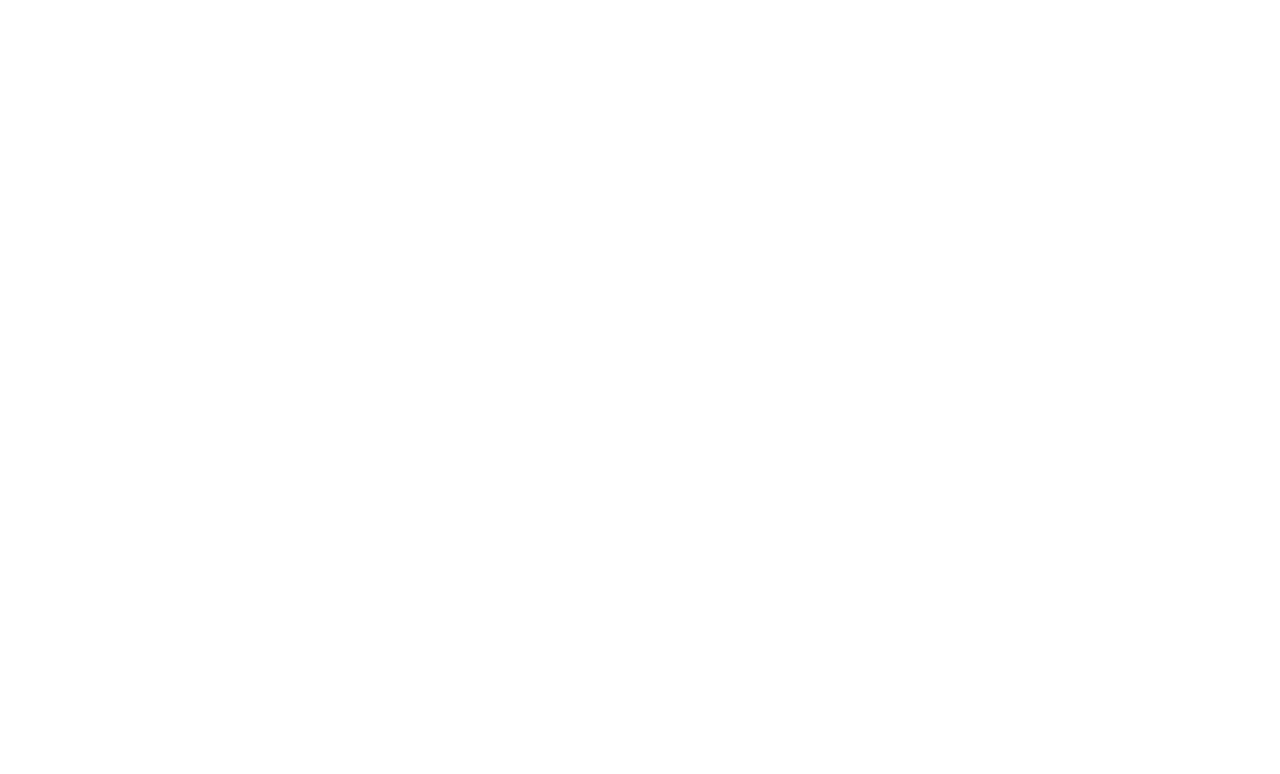
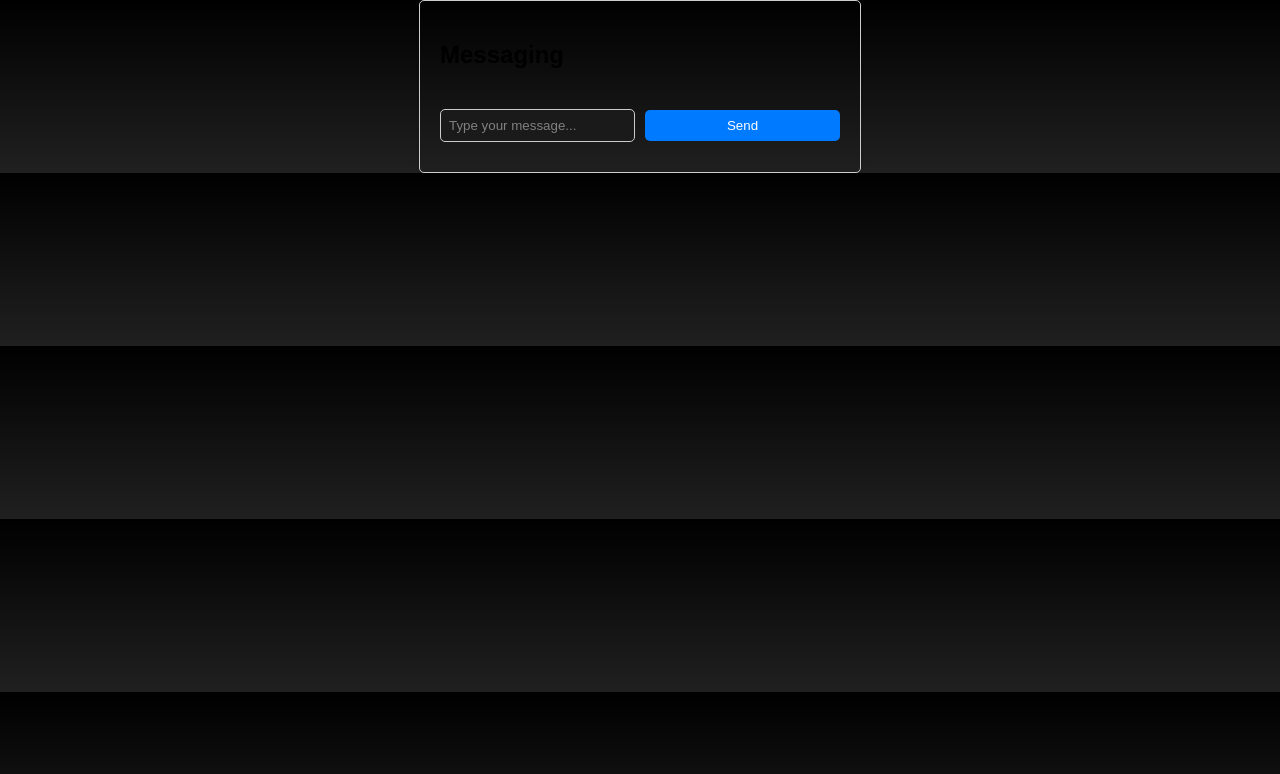
Before and after one commit to JZYNX/Elevate., a React (Create React App) app in the folder crm/: page /message in a window 1280 px wide. Before the commit this address had no page. Shown: the top 774 px of the page. Built offline with nearby package versions, Linux system fonts and the light colour scheme.

Commit message:
Dummy pages. Prototyping

```diff
--- a/crm/src/App.css
+++ /dev/null
@@ -1,79 +0,0 @@
-body {
-  margin: 0;
-  font-family: Arial, sans-serif;
-  background: linear-gradient(to bottom, #000000, #202020);
-}
-
-.login-container {
-  display: flex;
-  flex-direction: column;
-  align-items: center;
-  justify-content: center;
-  height: 100vh;
-}
-
-.app-title {
-  font-size: 48px;
-  color: white;
-  margin-bottom: 40px;
-  letter-spacing: 2px;
-  text-transform: uppercase;
-}
-
-.login-form {
-  display: flex;
-  flex-direction: column;
-  align-items: center;
-  width: 30%;
-  background-color: #2a2a2a;
-  padding: 20px;
-  border-radius: 8px;
-  box-shadow: 0px 0px 10px rgba(255, 255, 255, 0.1);
-  text-align: center;
-  margin: 0 auto;
-}
-
-.login-header {
-  font-size: 24px;
-  color: white;
-  margin-bottom: 20px;
-}
-
-input {
-  width: 100%;
-  padding: 10px;
-  margin: 10px 0;
-  background-color: #1a1a1a;
-  border: none;
-  border-radius: 4px;
-  color: white;
-}
-
-input::placeholder {
-  color: #808080;
-}
-
-/* Add margin to create space between password input and login button */
-input[type="password"] {
-  margin-bottom: 20px;
-}
-
-button {
-  width: 100%;
-  padding: 10px;
-  background-color: #007bff;
-  color: white;
-  border: none;
-  border-radius: 4px;
-  cursor: pointer;
-  transition: background-color 0.3s;
-}
-
-button:hover {
-  background-color: #0056b3;
-}
-
-button:disabled {
-  background-color: #808080;
-  cursor: not-allowed;
-}
--- a/crm/src/App.js
+++ b/crm/src/App.js
@@ -1,13 +1,15 @@
 import React from "react";
-import './App.css';
 import {BrowserRouter, Routes, Route} from 'react-router-dom'
 import Login from "./pages/Login"
+import Dashboard from "./pages/Dashboard"
+import Message from "./pages/Message"
 
 export default function App() {
   return <BrowserRouter>
     <Routes>
-      <Route path = "/login" element = {<Login />} />
-      {/* <Route path = "/" element = {<Home />} /> */}
+      <Route path = "/" element = {<Login />} />
+      <Route path = "/dashboard" element = {<Dashboard />} />
+      <Route path = "/message" element = {<Message />} />
     </Routes>
   </BrowserRouter>
 }
--- /dev/null
+++ b/crm/src/pages/Dashboard.css
@@ -0,0 +1,35 @@
+/* Dashboard.module.css */
+
+.dashboard {
+    padding: 20px;
+    background-color: #f5f5f5;
+    border: 1px solid #ccc;
+    border-radius: 5px;
+    box-shadow: 0px 2px 4px rgba(0, 0, 0, 0.1);
+  }
+
+  .task-list {
+    margin-top: 20px;
+  }
+
+  .task {
+    padding: 10px;
+    margin: 10px 0;
+    background-color: #ffffff;
+    border: 1px solid #ddd;
+    border-radius: 5px;
+    box-shadow: 0px 1px 2px rgba(0, 0, 0, 0.1);
+  }
+
+  .notification-list {
+    margin-top: 20px;
+  }
+
+  .notification {
+    padding: 10px;
+    margin: 10px 0;
+    background-color: #ffffff;
+    border: 1px solid #ddd;
+    border-radius: 5px;
+    box-shadow: 0px 1px 2px rgba(0, 0, 0, 0.1);
+  }
--- /dev/null
+++ b/crm/src/pages/Dashboard.jsx
@@ -0,0 +1,41 @@
+import React from 'react';
+import './Dashboard.css'; // Import the CSS file
+
+function Dashboard() {
+  // Example data for tasks and notifications
+  const todayTasks = [
+    { id: 1, title: 'Complete project report', time: '10:00 AM' },
+    { id: 2, title: 'Meeting with client', time: '02:00 PM' },
+    // Add more tasks
+  ];
+
+  const recentNotifications = [
+    { id: 1, text: 'New email from John Doe', time: '2 minutes ago' },
+    { id: 2, text: 'Upcoming event reminder', time: '1 hour ago' },
+    // Add more notifications
+  ];
+
+  return (
+    <div className="dashboard">
+      <h2>Dashboard</h2>
+      <div className="task-list">
+        <h3>Today's Tasks</h3>
+        <ul>
+          {todayTasks.map(task => (
+            <li key={task.id} className="task">{task.title} - {task.time}</li>
+          ))}
+        </ul>
+      </div>
+      <div className="notification-list">
+        <h3>Recent Notifications</h3>
+        <ul>
+          {recentNotifications.map(notification => (
+            <li key={notification.id} className="notification">{notification.text} - {notification.time}</li>
+          ))}
+        </ul>
+      </div>
+    </div>
+  );
+}
+
+export default Dashboard;
--- /dev/null
+++ b/crm/src/pages/Login.css
@@ -0,0 +1,79 @@
+body {
+    margin: 0;
+    font-family: Arial, sans-serif;
+    background: linear-gradient(to bottom, #000000, #202020);
+  }
+
+  .login-container {
+    display: flex;
+    flex-direction: column;
+    align-items: center;
+    justify-content: center;
+    height: 100vh;
+  }
+
+  .app-title {
+    font-size: 48px;
+    color: white;
+    margin-bottom: 40px;
+    letter-spacing: 2px;
+    text-transform: uppercase;
+  }
+
+  .login-form {
+    display: flex;
+    flex-direction: column;
+    align-items: center;
+    width: 30%;
+    background-color: #2a2a2a;
+    padding: 20px;
+    border-radius: 8px;
+    box-shadow: 0px 0px 10px rgba(255, 255, 255, 0.1);
+    text-align: center;
+    margin: 0 auto;
+  }
+
+  .login-header {
+    font-size: 24px;
+    color: white;
+    margin-bottom: 20px;
+  }
+
+  input {
+    width: 100%;
+    padding: 10px;
+    margin: 10px 0;
+    background-color: #1a1a1a;
+    border: none;
+    border-radius: 4px;
+    color: white;
+  }
+
+  input::placeholder {
+    color: #808080;
+  }
+
+  /* Add margin to create space between password input and login button */
+  input[type="password"] {
+    margin-bottom: 20px;
+  }
+
+  button {
+    width: 100%;
+    padding: 10px;
+    background-color: #007bff;
+    color: white;
+    border: none;
+    border-radius: 4px;
+    cursor: pointer;
+    transition: background-color 0.3s;
+  }
+
+  button:hover {
+    background-color: #0056b3;
+  }
+
+  button:disabled {
+    background-color: #808080;
+    cursor: not-allowed;
+  }
--- a/crm/src/pages/Login.jsx
+++ b/crm/src/pages/Login.jsx
@@ -1,14 +1,24 @@
 import React, { useState } from 'react';
+import { useNavigate } from 'react-router-dom';
+import "./Login.css"
 
-function App() {
+function Login() {
   const [username, setUsername] = useState('');
   const [password, setPassword] = useState('');
 
+  const navigate = useNavigate();
+
   const handleLogin = () => {
     if (username === 'user' && password === 'password') {
-      alert('Login successful!');
+      navigate('/dashboard');
     } else {
       alert('Login failed. Please check your credentials.');
+    }
+  };
+
+  const handleKeyPress = (event) => {
+    if (event.key === 'Enter') {
+      handleLogin();
     }
   };
 
@@ -28,6 +38,7 @@
           placeholder="Password"
           value={password}
           onChange={(e) => setPassword(e.target.value)}
+          onKeyPress={handleKeyPress}
         />
         <button onClick={handleLogin}>Login</button>
       </div>
@@ -35,4 +46,4 @@
   );
 }
 
-export default App;
+export default Login;
--- /dev/null
+++ b/crm/src/pages/Message.css
@@ -0,0 +1,53 @@
+/* Message.css */
+
+.message-container {
+  width: 100%;
+  max-width: 400px;
+  margin: 0 auto;
+  padding: 20px;
+  border: 1px solid #ccc;
+  border-radius: 5px;
+  box-shadow: 0px 2px 4px rgba(0, 0, 0, 0.1);
+}
+
+.message-list {
+  max-height: 300px;
+  overflow-y: auto;
+  margin-bottom: 10px;
+}
+
+.message {
+  padding: 8px;
+  margin: 8px;
+  border-radius: 5px;
+}
+
+.user {
+  background-color: #e1f7d5;
+}
+
+.message-input {
+  display: flex;
+  align-items: center;
+}
+
+.message-input input {
+  flex-grow: 1;
+  padding: 8px;
+  border: 1px solid #ccc;
+  border-radius: 5px;
+  margin-right: 10px;
+}
+
+.message-input button {
+  background-color: #007bff;
+  color: #ffffff;
+  border: none;
+  border-radius: 5px;
+  padding: 8px 16px;
+  cursor: pointer;
+}
+
+.message-input button:hover {
+  background-color: #0056b3;
+}
--- /dev/null
+++ b/crm/src/pages/Message.jsx
@@ -0,0 +1,38 @@
+import React, { useState } from 'react';
+import "./Message.css"
+
+function Message() {
+  const [message, setMessage] = useState('');
+  const [messages, setMessages] = useState([]);
+
+  const handleSendMessage = () => {
+    if (message.trim() !== '') {
+      setMessages([...messages, { text: message, sender: 'user' }]);
+      setMessage('');
+    }
+  };
+
+  return (
+    <div className="message-container">
+      <h2>Messaging</h2>
+      <div className="message-list">
+        {messages.map((msg, index) => (
+          <div key={index} className={`message ${msg.sender}`}>
+            {msg.text}
+          </div>
+        ))}
+      </div>
+      <div className="message-input">
+        <input
+          type="text"
+          placeholder="Type your message..."
+          value={message}
+          onChange={(e) => setMessage(e.target.value)}
+        />
+        <button onClick={handleSendMessage}>Send</button>
+      </div>
+    </div>
+  );
+}
+
+export default Message;
```
